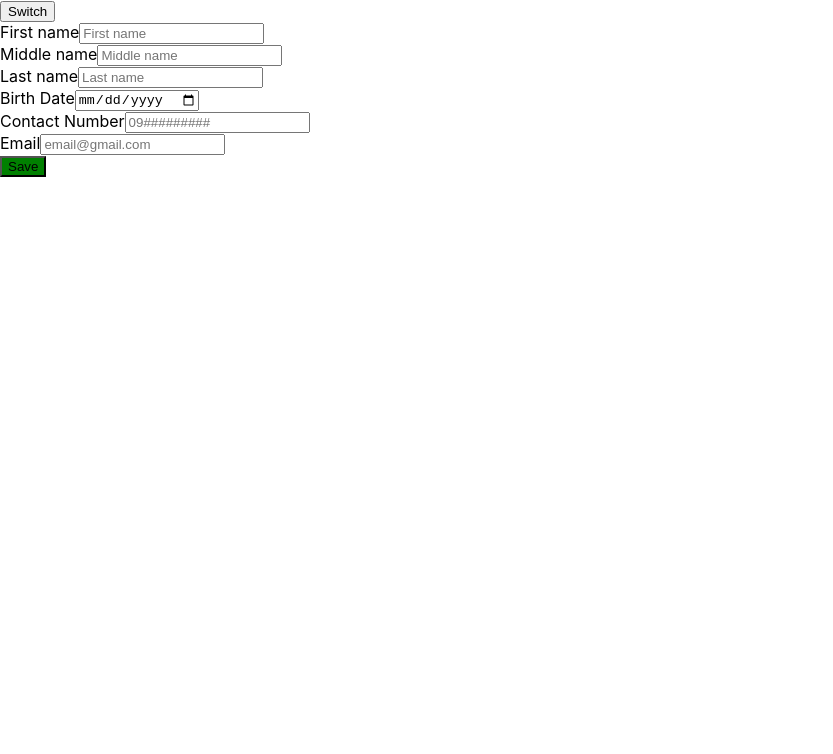
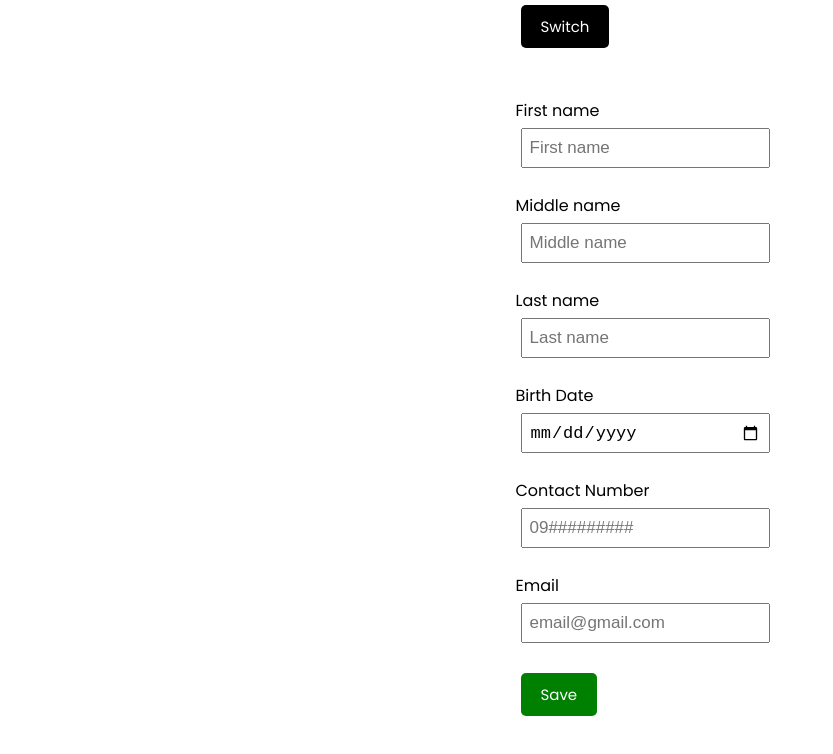
Before and after one commit to thelastronnin/Task-3-Form-Switching, a React (Create React App) app: page / in a window 1280 px wide. Shown: the top 754 px of the page, without its empty margins (0-833 px from the left). Built offline with nearby package versions, Linux system fonts and the light colour scheme.

Commit message:
Added and fixed Form 1 && Form 2

```diff
--- a/src/App.js
+++ b/src/App.js
@@ -3,6 +3,9 @@
 
 import Form1 from "./components/Form1";
 import Form2 from "./components/Form2";
+import Button from "./components/Button";
+
+import "./App.css";
 
 function App() {
   const [switched, setSwitched] = useState(false);
@@ -19,8 +22,12 @@
         exact
         render={() => (
           <>
-            <button onClick={toggleSwitch}>Switch</button>
-            {switched ? <Form2 /> : <Form1 />}
+            <div className="div-parent-form-container">
+              <Button onClick={toggleSwitch} text="Switch" color="black" />
+              <br />
+              <br />
+              {switched ? <Form2 title="Form 2" /> : <Form1 title="Form 1" />}
+            </div>
           </>
         )}
       />
```
